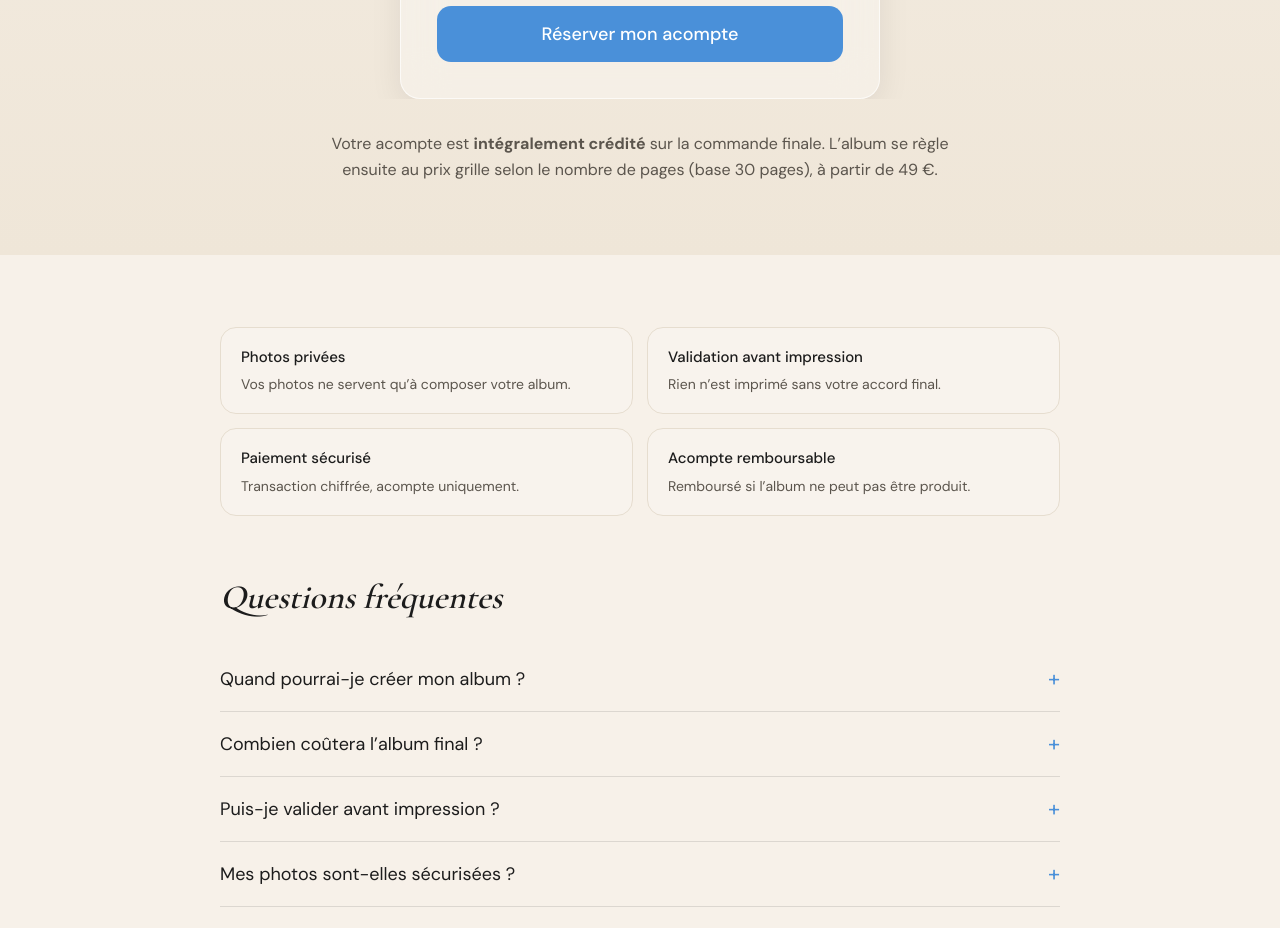
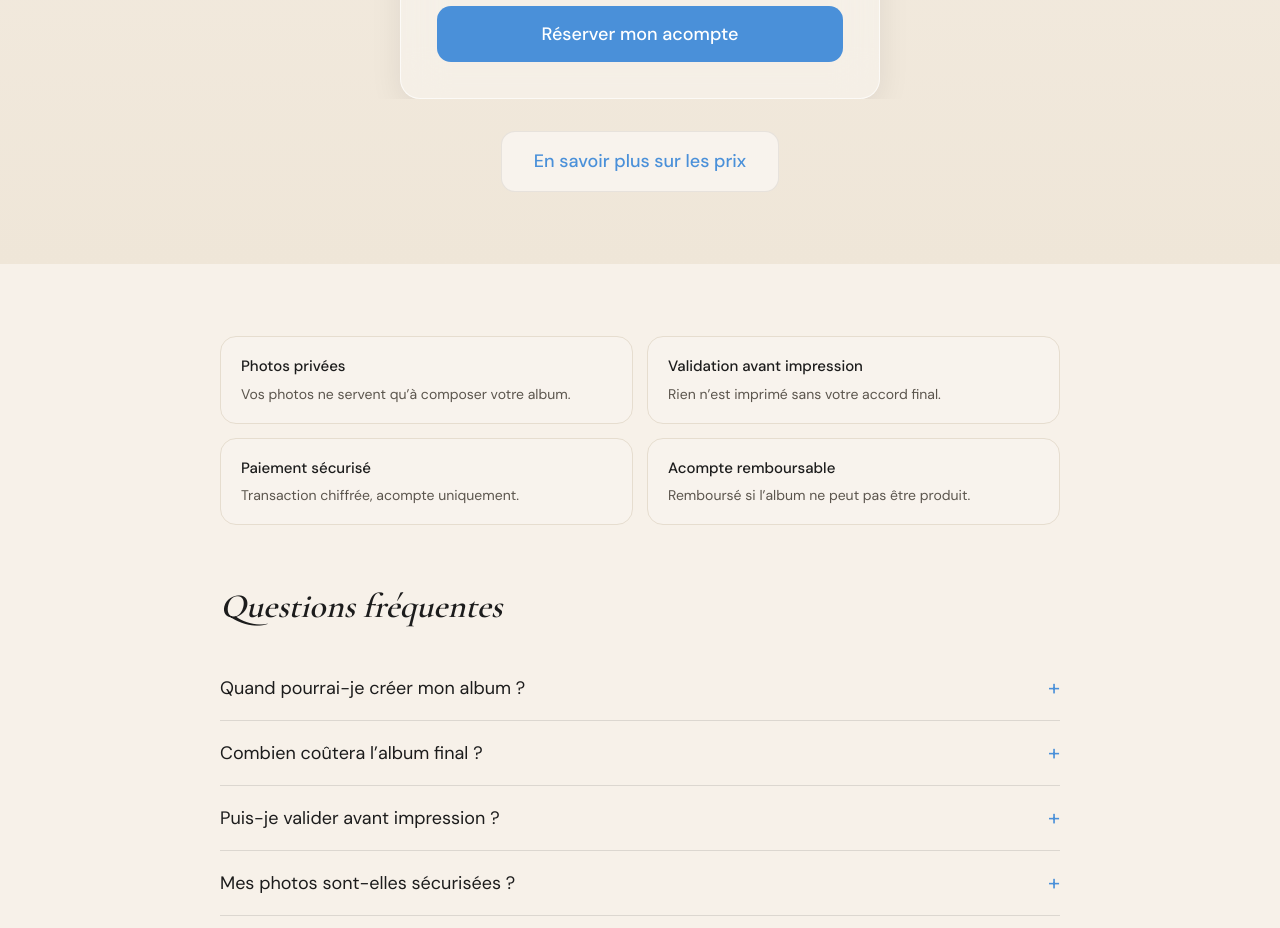
Before and after one commit to Lecrackerssurlepot/bellajour-prelaunch, a Next.js app: page /preventes in a window 1280 px wide. Shown: the part 4160-5088 px from the top of the page. Built offline with nearby package versions, Linux system fonts and the light colour scheme; no server answers.

Commit message:
fix(s4): replace price text with CTA button to prix page
Co-Authored-By: Claude Fable 5 <noreply@anthropic.com>

```diff
--- a/src/app/preventes/S4Reservation.tsx
+++ b/src/app/preventes/S4Reservation.tsx
@@ -422,11 +422,9 @@ export default function S4Reservation() {
 
         {cards}
 
-        <p className="s4-credit-note">
-          Votre acompte est <strong>intégralement crédité</strong> sur la commande finale.
-          L’album se règle ensuite au prix grille selon le nombre de pages (base 30 pages),
-          à partir de {PRIX_ALBUM_BASE} €.
-        </p>
+        <a className="s4-prix-btn" href="/preventes/prix">
+          En savoir plus sur les prix
+        </a>
 
       </div>
     </section>
--- a/src/app/preventes/s4-reservation.css
+++ b/src/app/preventes/s4-reservation.css
@@ -275,16 +275,27 @@
 }
 .s4-parrain-link:hover { color: #357ec0; }
 
-/* ── Note crédit ── */
-.s4-credit-note {
-  max-width: 60ch;
+/* ── Bouton "En savoir plus sur les prix" ──
+   Même gabarit que .s4-reserver (font, taille, padding, radius) mais volontairement
+   secondaire : fond neutre carte + texte action, sans compétition avec le CTA bleu. */
+.s4-prix-btn {
+  display: block;
+  width: fit-content;
   margin: clamp(28px, 4vh, 44px) auto 0;
+  font-family: var(--bj-font-ui);
+  font-size: var(--bj-fs-lg);
+  font-weight: 500;
+  color: var(--bj-action);
+  background: var(--bj-cream-tint-1);
+  border: 1px solid var(--bj-veil-8);
+  border-radius: var(--bj-r-btn);
+  padding: 16px 32px;
   text-align: center;
-  font-family: var(--bj-font-ui);
-  font-size: var(--bj-fs-body);
-  line-height: 1.6;
-  color: var(--bj-text-soft);
+  text-decoration: none;
+  cursor: pointer;
+  transition: opacity var(--bj-dur-fast) var(--bj-ease);
 }
+.s4-prix-btn:hover { opacity: 0.85; }
 
 /* ── Checkout (CGV + bouton) — DANS l'encart actionnable ── */
 .s4-checkout {
```
